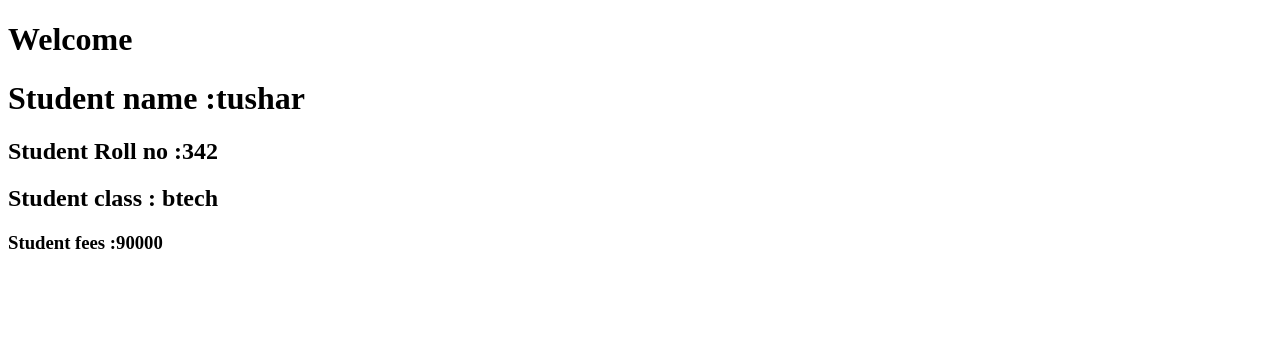
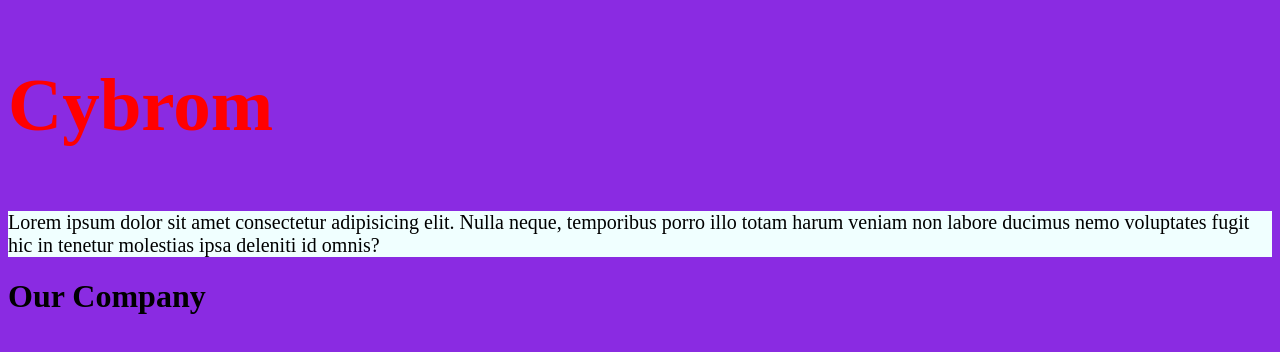
Before and after one commit to git-tusharr/React-crud-operations, a React (Vite) app in the folder my-react-app/: page / in a window 1280 px wide. Shown: the top 352 px of the page. Built offline with nearby package versions, Linux system fonts and the light colour scheme.

Commit message:
css in react

```diff
--- a/my-react-app/package.json
+++ b/my-react-app/package.json
@@ -11,7 +11,8 @@
   },
   "dependencies": {
     "react": "^19.1.0",
-    "react-dom": "^19.1.0"
+    "react-dom": "^19.1.0",
+    "react-router-dom": "^7.7.0"
   },
   "devDependencies": {
     "@eslint/js": "^9.30.1",
--- a/my-react-app/src/App.jsx
+++ b/my-react-app/src/App.jsx
@@ -1,15 +1,27 @@
-import Students from "./Students";
-const name="tushar";
-const rollno=342;
-const stuclass="btech";
-const totalfees=90000;
 
 const App=()=>{
+
+
+
+
+
   return(
+    <>
 
-    <>
-    <h1>Welcome </h1>
-    <Students name={name} rno={rollno} class={stuclass} fees={totalfees} />
+    <div className="data">
+      <h2>Cybrom</h2>
+    </div>
+
+    <div className="lorem">
+      Lorem ipsum dolor sit amet consectetur adipisicing elit. Nulla neque, temporibus porro illo totam harum veniam non labore ducimus nemo voluptates fugit hic in tenetur molestias ipsa deleniti id omnis?
+    </div>
+
+    <div className="">
+      <h1>Our Company</h1>
+    </div>
+
+
+
     </>
   )
 }
--- a/my-react-app/src/Students.jsx
+++ /dev/null
@@ -1,11 +0,0 @@
-const Students =(props)=>{
-    return(
-        <>
-        <h1>Student name :{props.name}</h1>
-        <h2>Student Roll no :{props.rno}</h2>
-        <h2>Student class : {props.class}</h2>
-        <h3>Student fees  :{props.fees}</h3>
-        </>
-    )
-}
-export default Students;
--- /dev/null
+++ b/my-react-app/src/css/Style.css
@@ -0,0 +1,13 @@
+body{
+    background-color: blueviolet;
+}
+
+.data{
+    font-size: 50px;
+    color: red;
+}
+
+.lorem{
+    font-size: 20px;
+    background-color: azure;
+}
--- a/my-react-app/src/main.jsx
+++ b/my-react-app/src/main.jsx
@@ -1,5 +1,6 @@
 import { createRoot } from 'react-dom/client'
 import App from './App.jsx'
+import "./css/Style.css"
 
 createRoot(document.getElementById('root')).render(
     <App/>
```
Also changed, not shown: 1 other file (tests, documents, lock files or other folders).
